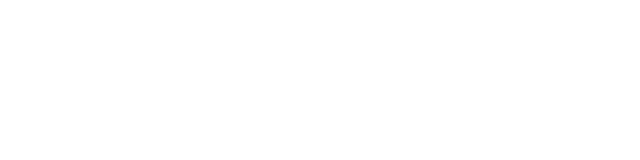
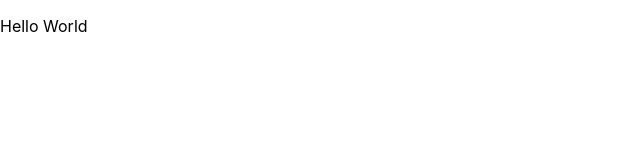
Before and after one commit to muraleo/burger-builder, a React app: page / in a window 1280 px wide. Shown: the top 160 px of the page, without its empty margins (0-640 px from the left). Built offline with nearby package versions, Linux system fonts and the light colour scheme.

Commit message:
finish layout setting

```diff
--- a/src/App.js
+++ b/src/App.js
@@ -1,9 +1,13 @@
 import React, { Component } from 'react';
+import Layout from './components/Layout/Layout'
 
 class App extends Component {
   render() {
     return (
       <div className="App">
+        <Layout>
+          <p>Hello World</p>
+        </Layout>
       </div>
     );
   }
--- /dev/null
+++ b/src/components/Layout/Layout.js
@@ -0,0 +1,11 @@
+import React from 'react';
+import AUX from '../../hoc/Aux';
+
+const Layout = (props) =>(
+    <AUX>
+        <div></div>
+        <main>{props.children}</main>
+    </AUX>
+);
+
+export default Layout;
--- /dev/null
+++ b/src/hoc/Aux.js
@@ -0,0 +1,3 @@
+const AUX = (props) => props.children
+
+export default AUX;
```
